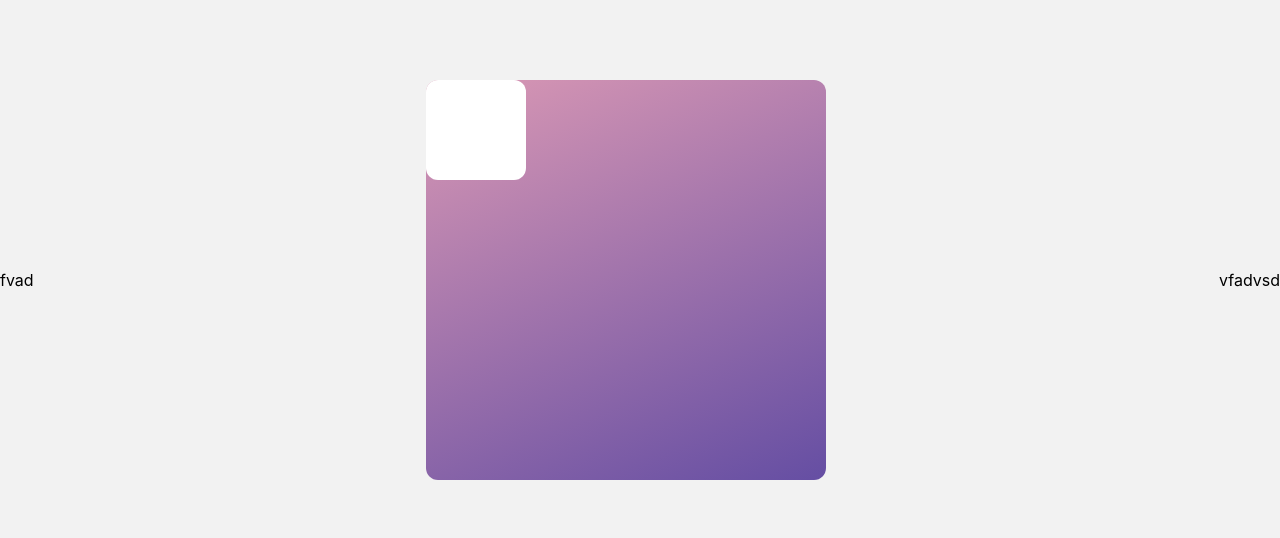
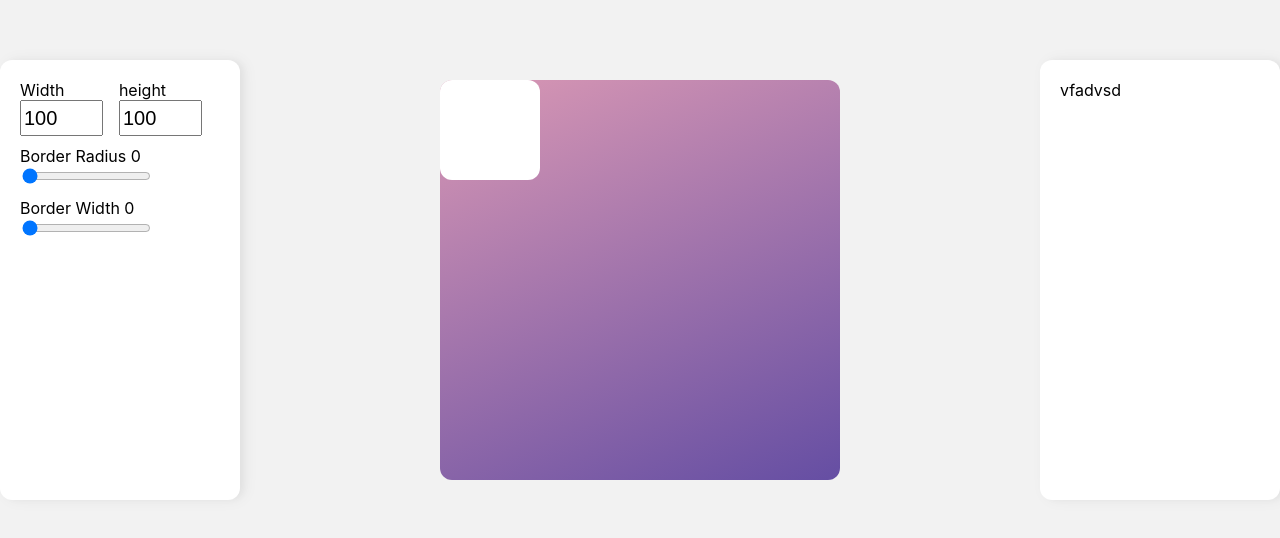
Before and after one commit to abhijain2003/css_wizards, a React (Create React App) app: page / in a window 1280 px wide. Shown: the part 130-668 px from the top of the page. Built offline with nearby package versions, Linux system fonts and the light colour scheme; the HTML template or start-up script is replaced by a standard one.

Commit message:
created left css box

```diff
--- /dev/null
+++ b/src/components/inputDiv.js
@@ -0,0 +1,18 @@
+import React from "react";
+
+const InputDiv = ({ width, height, onWidthChange, onHeightChange }) => {
+  return (
+    <div className="width_height_box">
+      <div>
+        <label>Width</label>
+        <input value={width} onChange={onWidthChange} type={"number"} />
+      </div>
+      <div>
+        <label>height</label>
+        <input value={height} onChange={onHeightChange} type={"number"} />
+      </div>
+    </div>
+  );
+};
+
+export default InputDiv;
--- /dev/null
+++ b/src/components/inputSlider.js
@@ -0,0 +1,20 @@
+import React from "react";
+
+const InputSlider = ({ border, type, onBorder }) => {
+  return (
+    <div>
+      <label>
+        Border {type} {border}
+      </label>
+      <input
+        type="range"
+        min="0"
+        max="100"
+        value={border}
+        onChange={onBorder}
+      />
+    </div>
+  );
+};
+
+export default InputSlider;
--- a/src/components/supportive.js
+++ b/src/components/supportive.js
@@ -1,19 +1,43 @@
-import React from 'react';
-import Navbar from './navbar';
-import '../styles/supportive.css';
-import ScripArea from './scripArea';
+import React, { useState } from "react";
+import Navbar from "./navbar";
+import "../styles/supportive.css";
+import ScripArea from "./scripArea";
+import InputDiv from "./inputDiv";
+import InputSlider from "./inputSlider";
 
 const Supportive = () => {
+  const [width, setWidth] = useState(100);
+  const [height, setheight] = useState(100);
+  const [borderRadius, setborderRadius] = useState(0);
+  const [borderWidth, setborderWidth] = useState(0);
+
   return (
-    <div className='main_body'>
+    <div className="main_body">
       <Navbar />
-      <div className='main_box'>
-       <div>fvad</div>
+      <div className="main_box">
+        <div className="left_button_box">
+          <InputDiv
+            width={width}
+            height={height}
+            onHeightChange={(e) => setheight(e.target.value)}
+            onWidthChange={(e) => setWidth(e.target.value)}
+          />
+          <InputSlider
+            border={borderRadius}
+            type="Radius"
+            onBorder={(e) => setborderRadius(e.target.value)}
+          />
+          <InputSlider
+            border={borderWidth}
+            type="Width"
+            onBorder={(e) => setborderWidth(e.target.value)}
+          />
+        </div>
         <ScripArea />
-        <div>vfadvsd</div>
+        <div className="right_button_box">vfadvsd</div>
       </div>
     </div>
-  )
-}
+  );
+};
 
-export default Supportive
+export default Supportive;
--- a/src/styles/supportive.css
+++ b/src/styles/supportive.css
@@ -14,3 +14,27 @@
   width: 100%;
   height: 100%;
 }
+
+.left_button_box, .right_button_box {
+  height: 400px;
+  z-index: 3;
+  box-shadow: rgb(0 0 0 / 5%) 5px 0px 15px, rgb(0 0 0 / 3%) 4px 0px 6px;
+  width: 200px;
+  padding: 20px;
+  border-radius: 12px;
+  display: flex;
+  flex-direction: column;
+  gap: 10px;
+  background-color: white;
+}
+
+.width_height_box {
+    display: flex;
+    width: 100%;
+}
+
+input[type='number'] {
+    width: 75px;
+    font-size: 20px;
+    height: 30px;
+}
```
Lines whose indentation alone changed are shown as unchanged.
